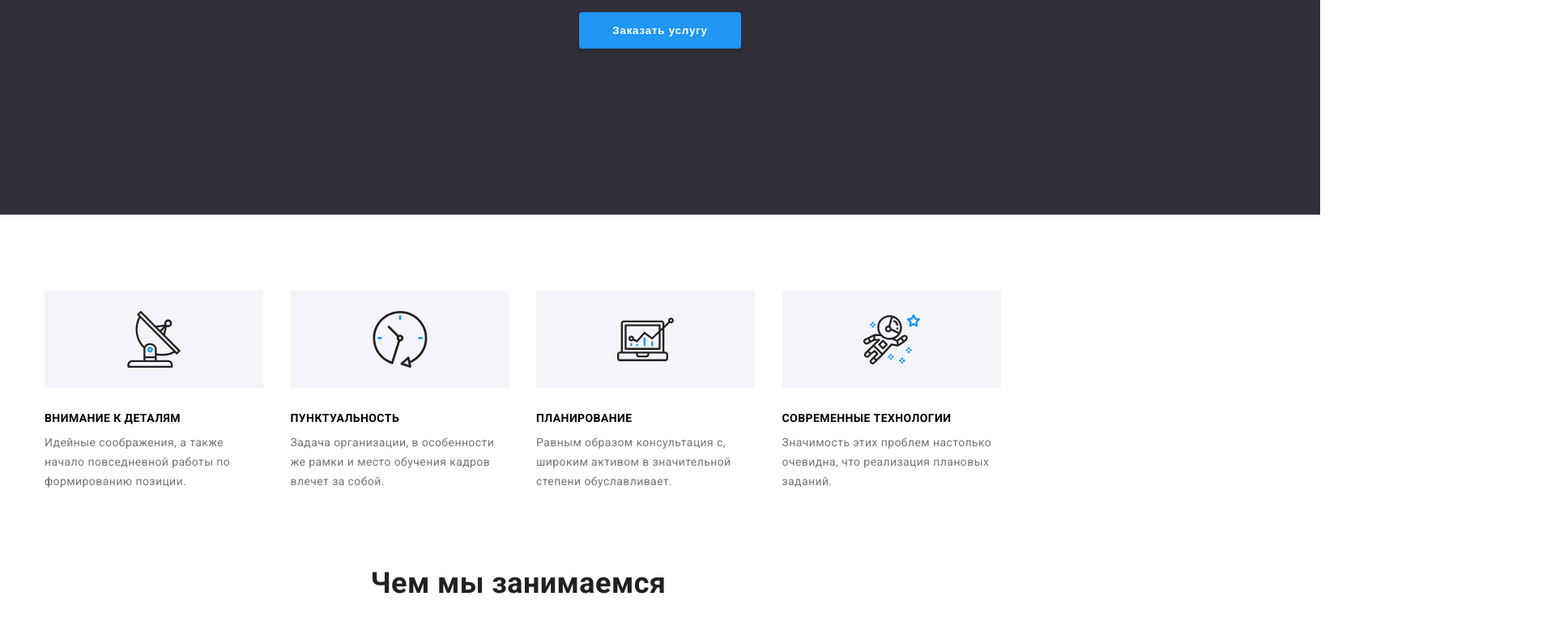
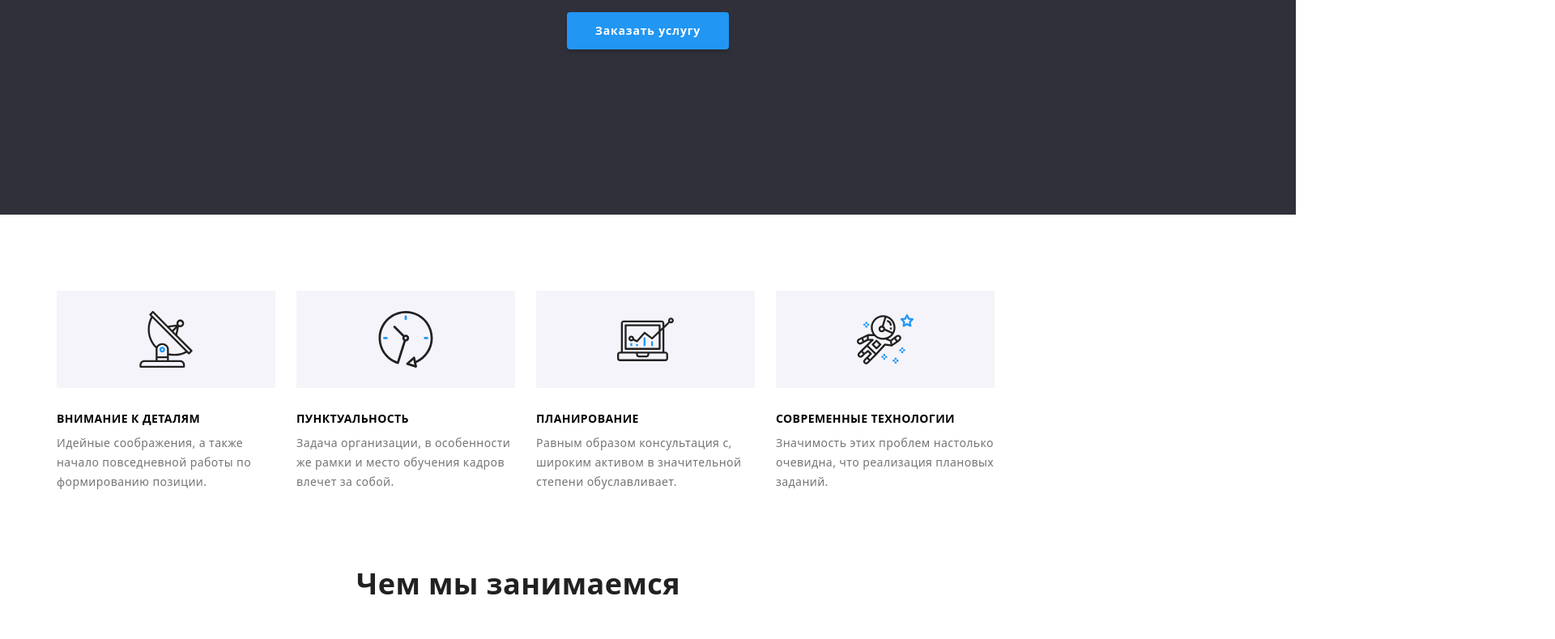
Before and after one commit to BogdanBelcenko/goit-markup-hw-07, a plain HTML site: page index.html in a window 1280 px wide. Shown: the part 403-1192 px from the top of the page at 81% size, 1920 px wide, since content can reach past the window. Drawn offline with nearby package versions, Linux system fonts and the light colour scheme; files that its build step writes are made by us from their sources.

Commit message:
update index.html

```diff
--- a/css/styles.css
+++ b/css/styles.css
@@ -909,7 +909,7 @@ transition-duration: 250ms;
 .checkbox:checked + .form__checkbox-icon {
   border-color: rgba(0,0,0,0);
   background-color: var(--accent-color);
-  background-image: url(/images/icons/checked.svg);
+  background-image: url(../images/icons/checked.svg);
   background-size: contain;
   background-origin: border-box;
   background-repeat: no-repeat;
--- a/sass/main.scss
+++ b/sass/main.scss
@@ -3,6 +3,7 @@
 @import url(utils/_reset.scss);
 @import url(utils/_visually-hidden.scss);
 @import url(utils/_common_styles.scss);
+@import url(utils/_modern_normalize.scss);
 
 //components
 @import url(components/_header.scss);
--- /dev/null
+++ b/sass/utils/_modern_normalize.scss
@@ -0,0 +1,285 @@
+/*! modern-normalize v1.1.0 | MIT License | https://github.com/sindresorhus/modern-normalize */
+
+/*
+Document
+========
+*/
+
+/**
+Use a better box model (opinionated).
+*/
+
+*,
+::before,
+::after {
+	box-sizing: border-box;
+}
+
+/**
+1. Correct the line height in all browsers.
+2. Prevent adjustments of font size after orientation changes in iOS.
+3. Use a more readable tab size (opinionated).
+*/
+
+html {
+	line-height: 1.15; /* 1 */
+	-webkit-text-size-adjust: 100%; /* 2 */
+	-moz-tab-size: 4; /* 3 */
+	tab-size: 4; /* 3 */
+}
+
+/*
+Sections
+========
+*/
+
+/**
+1. Remove the margin in all browsers.
+2. Improve consistency of default fonts in all browsers. (https://github.com/sindresorhus/modern-normalize/issues/3)
+*/
+
+body {
+	margin: 0; /* 1 */
+	font-family:
+		system-ui,
+		-apple-system, /* Firefox supports this but not yet `system-ui` */
+		'Segoe UI',
+		Roboto,
+		Helvetica,
+		Arial,
+		sans-serif,
+		'Apple Color Emoji',
+		'Segoe UI Emoji'; /* 2 */
+}
+
+/*
+Grouping content
+================
+*/
+
+/**
+1. Add the correct height in Firefox.
+2. Correct the inheritance of border color in Firefox. (https://bugzilla.mozilla.org/show_bug.cgi?id=190655)
+*/
+
+hr {
+	height: 0; /* 1 */
+	color: inherit; /* 2 */
+}
+
+/*
+Text-level semantics
+====================
+*/
+
+/**
+Add the correct text decoration in Chrome, Edge, and Safari.
+*/
+
+abbr[title] {
+	text-decoration: underline dotted;
+}
+
+/**
+Add the correct font weight in Edge and Safari.
+*/
+
+b,
+strong {
+	font-weight: bolder;
+}
+
+/**
+1. Improve consistency of default fonts in all browsers. (https://github.com/sindresorhus/modern-normalize/issues/3)
+2. Correct the odd 'em' font sizing in all browsers.
+*/
+
+code,
+kbd,
+samp,
+pre {
+	font-family:
+		ui-monospace,
+		SFMono-Regular,
+		Consolas,
+		'Liberation Mono',
+		Menlo,
+		monospace; /* 1 */
+	font-size: 1em; /* 2 */
+}
+
+/**
+Add the correct font size in all browsers.
+*/
+
+small {
+	font-size: 80%;
+}
+
+/**
+Prevent 'sub' and 'sup' elements from affecting the line height in all browsers.
+*/
+
+sub,
+sup {
+	font-size: 75%;
+	line-height: 0;
+	position: relative;
+	vertical-align: baseline;
+}
+
+sub {
+	bottom: -0.25em;
+}
+
+sup {
+	top: -0.5em;
+}
+
+/*
+Tabular data
+============
+*/
+
+/**
+1. Remove text indentation from table contents in Chrome and Safari. (https://bugs.chromium.org/p/chromium/issues/detail?id=999088, https://bugs.webkit.org/show_bug.cgi?id=201297)
+2. Correct table border color inheritance in Chrome and Safari. (https://bugs.chromium.org/p/chromium/issues/detail?id=935729, https://bugs.webkit.org/show_bug.cgi?id=195016)
+*/
+
+table {
+	text-indent: 0; /* 1 */
+	border-color: inherit; /* 2 */
+}
+
+/*
+Forms
+=====
+*/
+
+/**
+1. Change the font styles in all browsers.
+2. Remove the margin in Firefox and Safari.
+*/
+
+button,
+input,
+optgroup,
+select,
+textarea {
+	font-family: inherit; /* 1 */
+	font-size: 100%; /* 1 */
+	line-height: 1.15; /* 1 */
+	margin: 0; /* 2 */
+}
+
+/**
+Remove the inheritance of text transform in Edge and Firefox.
+*/
+
+button,
+select {
+	text-transform: none;
+}
+
+/**
+Correct the inability to style clickable types in iOS and Safari.
+*/
+
+button,
+[type='button'],
+[type='reset'],
+[type='submit'] {
+	-webkit-appearance: button;
+}
+
+/**
+Remove the inner border and padding in Firefox.
+*/
+
+::-moz-focus-inner {
+	border-style: none;
+	padding: 0;
+}
+
+/**
+Restore the focus styles unset by the previous rule.
+*/
+
+:-moz-focusring {
+	outline: 1px dotted ButtonText;
+}
+
+/**
+Remove the additional ':invalid' styles in Firefox.
+See: https://github.com/mozilla/gecko-dev/blob/2f9eacd9d3d995c937b4251a5557d95d494c9be1/layout/style/res/forms.css#L728-L737
+*/
+
+:-moz-ui-invalid {
+	box-shadow: none;
+}
+
+/**
+Remove the padding so developers are not caught out when they zero out 'fieldset' elements in all browsers.
+*/
+
+legend {
+	padding: 0;
+}
+
+/**
+Add the correct vertical alignment in Chrome and Firefox.
+*/
+
+progress {
+	vertical-align: baseline;
+}
+
+/**
+Correct the cursor style of increment and decrement buttons in Safari.
+*/
+
+::-webkit-inner-spin-button,
+::-webkit-outer-spin-button {
+	height: auto;
+}
+
+/**
+1. Correct the odd appearance in Chrome and Safari.
+2. Correct the outline style in Safari.
+*/
+
+[type='search'] {
+	-webkit-appearance: textfield; /* 1 */
+	outline-offset: -2px; /* 2 */
+}
+
+/**
+Remove the inner padding in Chrome and Safari on macOS.
+*/
+
+::-webkit-search-decoration {
+	-webkit-appearance: none;
+}
+
+/**
+1. Correct the inability to style clickable types in iOS and Safari.
+2. Change font properties to 'inherit' in Safari.
+*/
+
+::-webkit-file-upload-button {
+	-webkit-appearance: button; /* 1 */
+	font: inherit; /* 2 */
+}
+
+/*
+Interactive
+===========
+*/
+
+/*
+Add the correct display in Chrome and Safari.
+*/
+
+summary {
+	display: list-item;
+}
```
